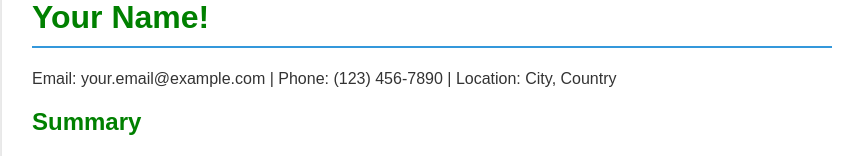
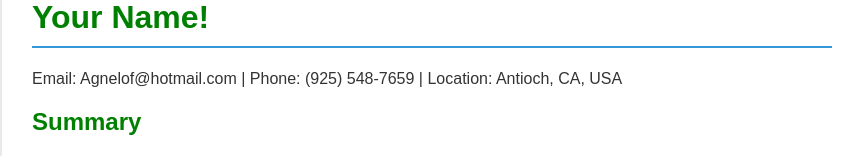
Before and after one commit to Agnelof/Resume, a plain HTML site: page index.html in a window 1280 px wide. Shown: the part 132-288 px from the top of the page, without its empty margins (208-1059 px from the left). Drawn offline with Linux system fonts and the light colour scheme.

Commit message:
Update index.html

```diff
--- a/index.html
+++ b/index.html
@@ -43,7 +43,7 @@
 <body>
   <div class="resume">
     <h1>Your Name! </h1>
-    <p>Email: your.email@example.com | Phone: (123) 456-7890 | Location: City, Country</p>
+    <p>Email: Agnelof@hotmail.com | Phone: (925) 548-7659 | Location: Antioch, CA, USA</p>
 
     <div class="section">
       <h2>Summary</h2>
```
